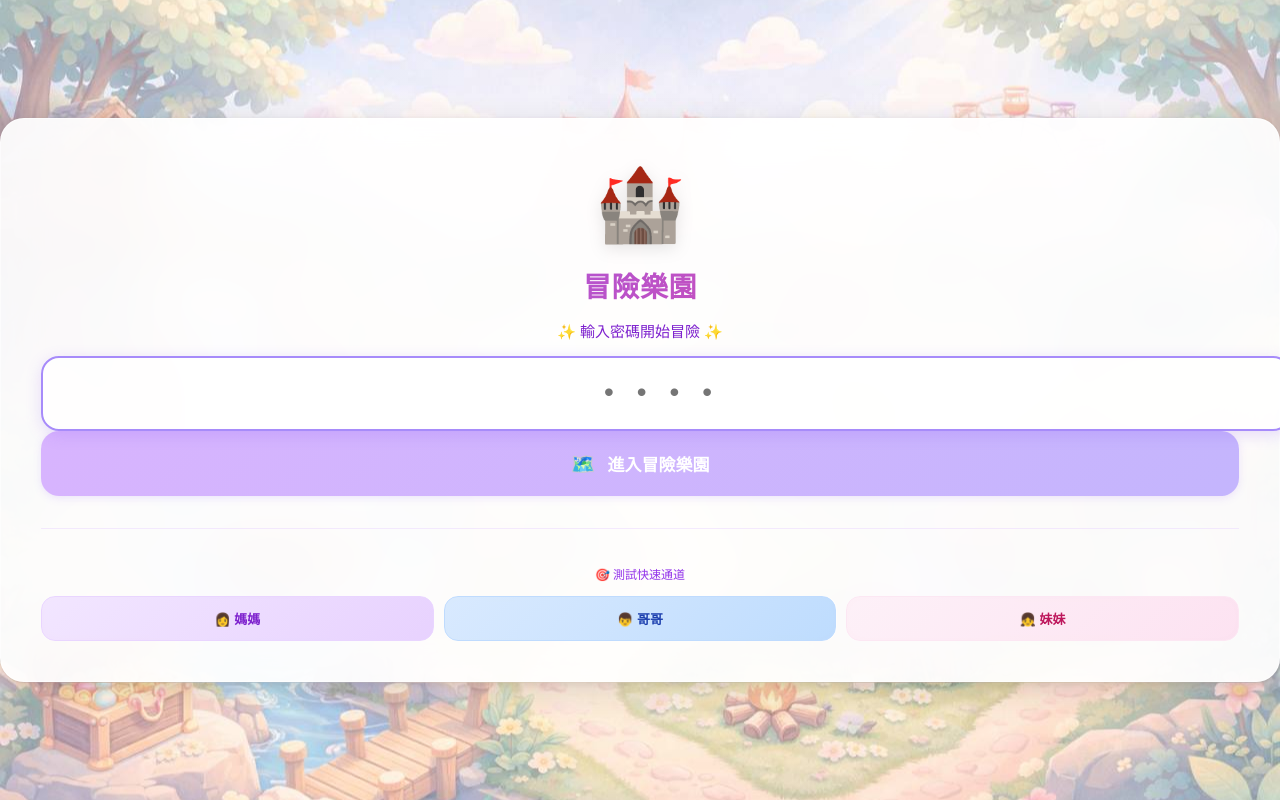
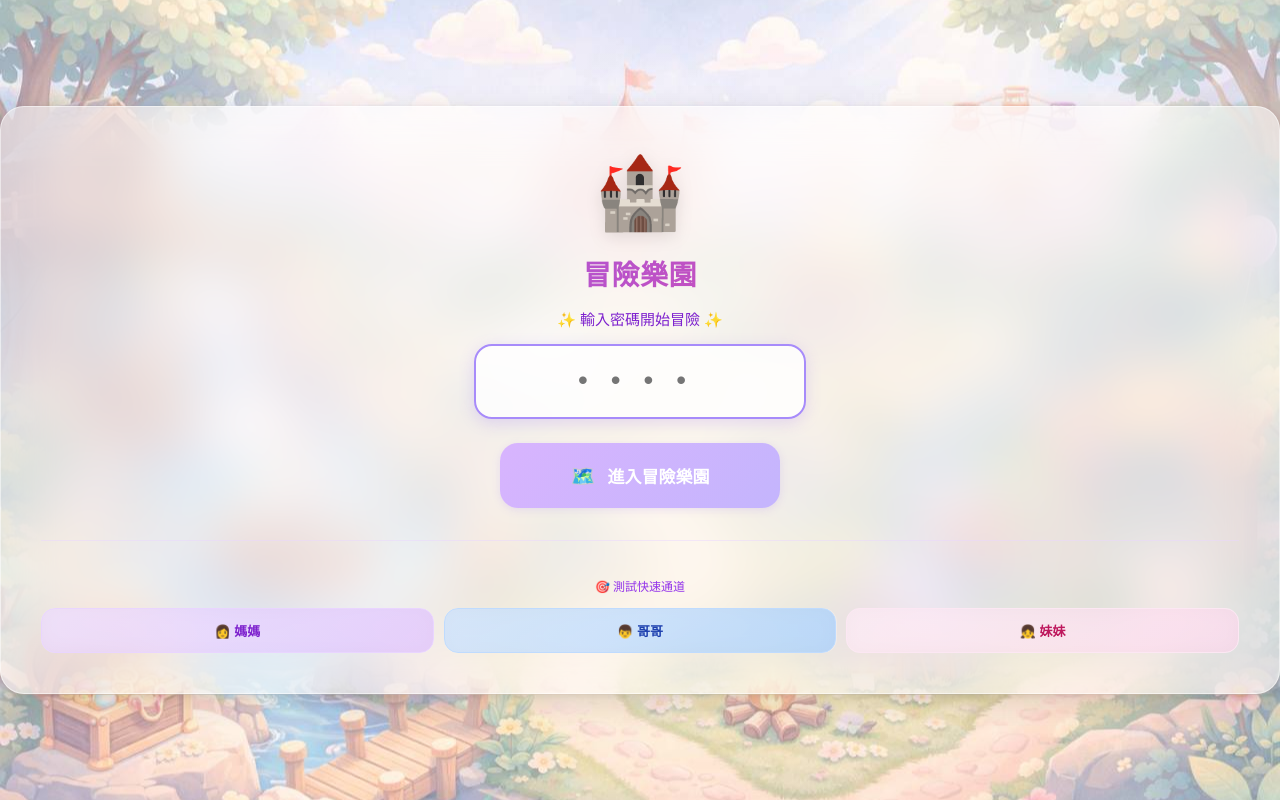
Before and after one commit to ken0900101318-beep/family-quest-mvp, a React (Vite) app: page /login in a window 1280 px wide. Built offline with nearby package versions, Linux system fonts and the light colour scheme.

Commit message:
🎨 登入頁面細節調整 - 白框50%透明、密碼框縮短置中、按鈕對齊、間距優化

```diff
--- a/src/pages/Login.jsx
+++ b/src/pages/Login.jsx
@@ -56,7 +56,7 @@ export default function Login({ onLogin }) {
       <div
         className="w-full max-w-md"
         style={{
-          background: 'rgba(255, 255, 255, 0.92)',
+          background: 'rgba(255, 255, 255, 0.5)',
           backdropFilter: 'blur(25px)',
           borderRadius: '24px',
           padding: '2.5rem',
@@ -86,8 +86,8 @@ export default function Login({ onLogin }) {
           </p>
         </div>
 
-        <form onSubmit={handleSubmit} className="space-y-6">
-          <div>
+        <form onSubmit={handleSubmit} style={{ display: 'flex', flexDirection: 'column', gap: '1.5rem' }}>
+          <div style={{ display: 'flex', justifyContent: 'center' }}>
             <input
               type="password"
               inputMode="numeric"
@@ -96,7 +96,8 @@ export default function Login({ onLogin }) {
               onChange={(e) => setPin(e.target.value.replace(/\D/g, ''))}
               placeholder="••••"
               style={{
-                width: '100%',
+                width: '75%',
+                maxWidth: '280px',
                 padding: '1.25rem 1.5rem',
                 textAlign: 'center',
                 fontSize: '28px',
@@ -130,17 +131,22 @@ export default function Login({ onLogin }) {
               borderRadius: '16px',
               fontSize: '14px',
               fontWeight: '500',
-              textAlign: 'center'
+              textAlign: 'center',
+              margin: '0 auto',
+              width: '75%',
+              maxWidth: '280px'
             }}>
               {error}
             </div>
           )}
 
+          <div style={{ display: 'flex', justifyContent: 'center' }}>
             <button
               type="submit"
               disabled={pin.length !== 4 || loading}
               style={{
-              width: '100%',
+                width: '75%',
+                maxWidth: '280px',
               background: pin.length === 4 && !loading
                 ? 'linear-gradient(135deg, #a78bfa, #8b5cf6)'
                 : 'linear-gradient(135deg, #d8b4fe, #c4b5fd)',
@@ -176,6 +182,7 @@ export default function Login({ onLogin }) {
               <span style={{ fontSize: '20px' }}>🗺️</span>
               <span>{loading ? '傳送中...' : '進入冒險樂園'}</span>
             </button>
+          </div>
         </form>
 
         {/* 測試用快速登入 */}
```
Lines whose indentation alone changed are shown as unchanged.
